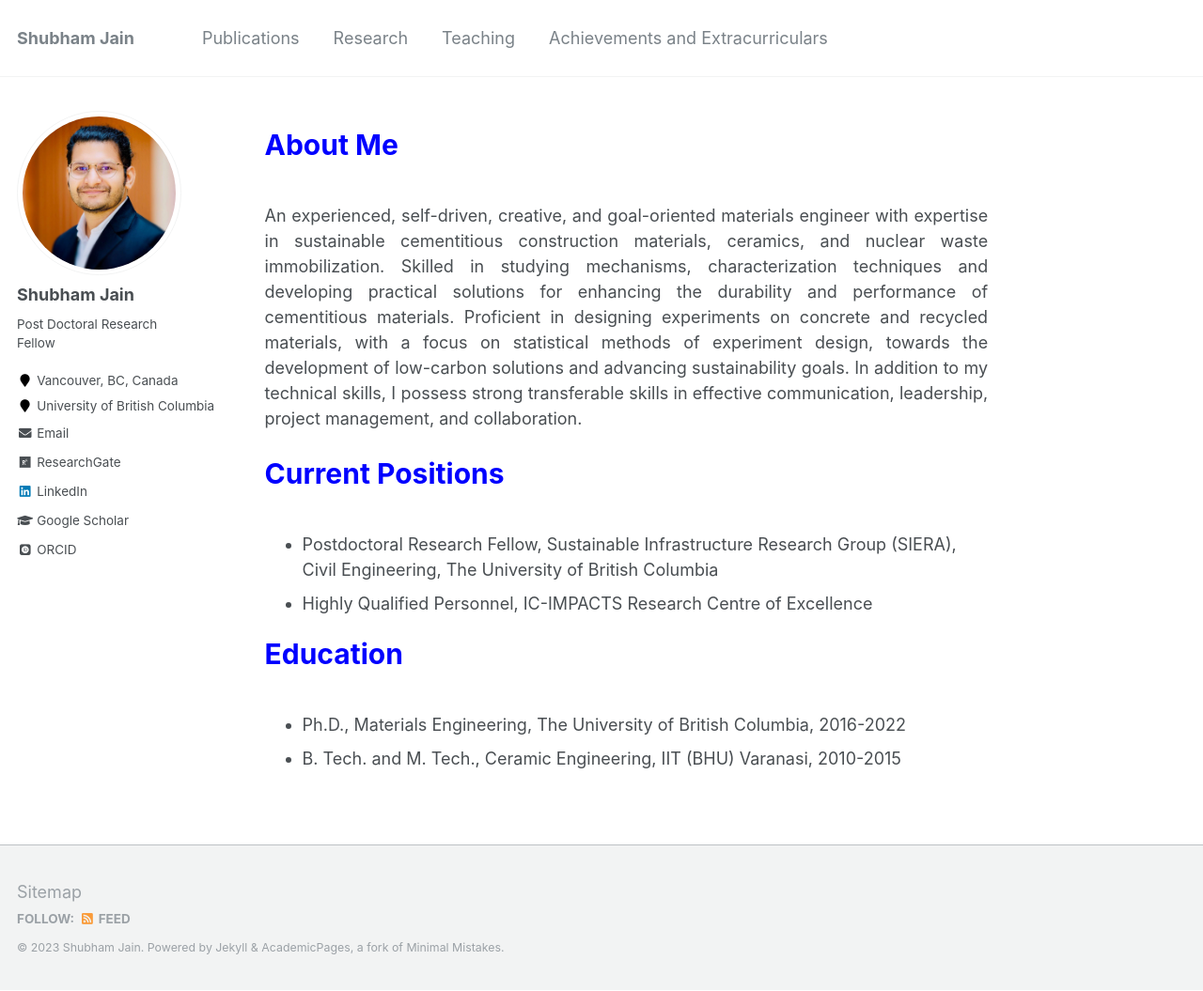
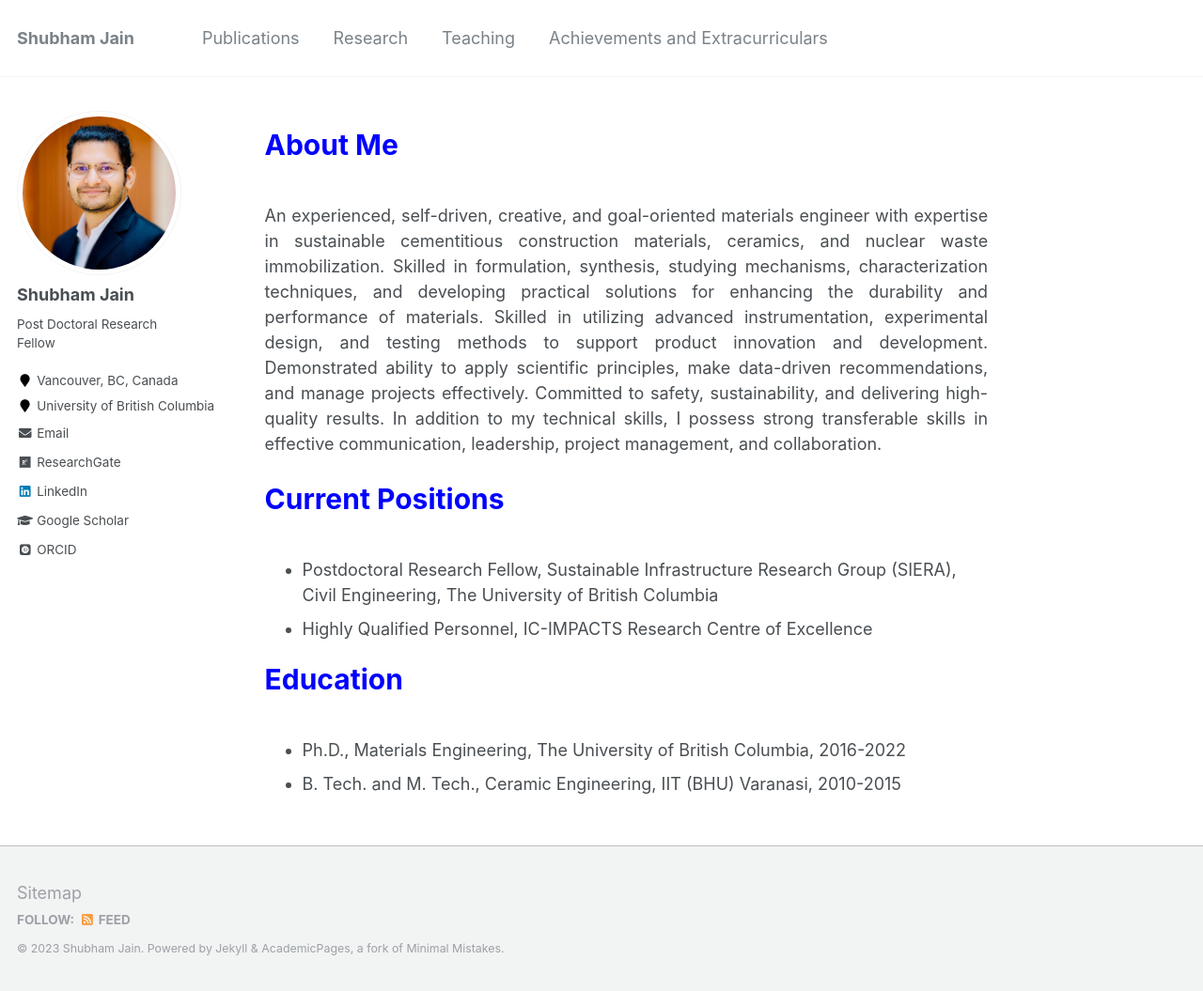
Before and after one commit to shubhamj2611/shubhamj2611.github.io, a Jekyll site: the page built from _pages/about.md, in a window 1280 px wide and 1055 px high. Shown: the whole window at 94% size. Built offline with Jekyll 4.4.1, drawn with Linux system fonts in a browser that asks for light colours; some web fonts are replaced.

Commit message:
Update about.md

```diff
--- a/_pages/about.md
+++ b/_pages/about.md
@@ -9,7 +9,7 @@ redirect_from:
 ---
 
 <p style="text-align:left; color:Blue; font-size:30px; font-weight:bold;"> About Me </p>
-<p style="text-align:justify; font-size=22px;"> An experienced, self-driven, creative, and goal-oriented materials engineer with expertise in sustainable cementitious construction materials, ceramics, and nuclear waste immobilization. Skilled in studying mechanisms, characterization techniques and developing practical solutions for enhancing the durability and performance of cementitious materials. Proficient in designing experiments on concrete and recycled materials, with a focus on statistical methods of experiment design, towards the development of low-carbon solutions and advancing sustainability goals. In addition to my technical skills, I possess strong transferable skills in effective communication, leadership, project management, and collaboration. </p>
+<p style="text-align:justify; font-size=22px;"> An experienced, self-driven, creative, and goal-oriented materials engineer with expertise in sustainable cementitious construction materials, ceramics, and nuclear waste immobilization. Skilled in formulation, synthesis, studying mechanisms, characterization techniques, and developing practical solutions for enhancing the durability and performance of materials. Skilled in utilizing advanced instrumentation, experimental design, and testing methods to support product innovation and development. Demonstrated ability to apply scientific principles, make data-driven recommendations, and manage projects effectively. Committed to safety, sustainability, and delivering high-quality results. In addition to my technical skills, I possess strong transferable skills in effective communication, leadership, project management, and collaboration. </p>
 
 <p style="text-align:left; color:Blue; font-size:30px; font-weight:bold;"> Current Positions </p>
 * Postdoctoral Research Fellow, Sustainable Infrastructure Research Group (SIERA), Civil Engineering, The University of British Columbia
```
